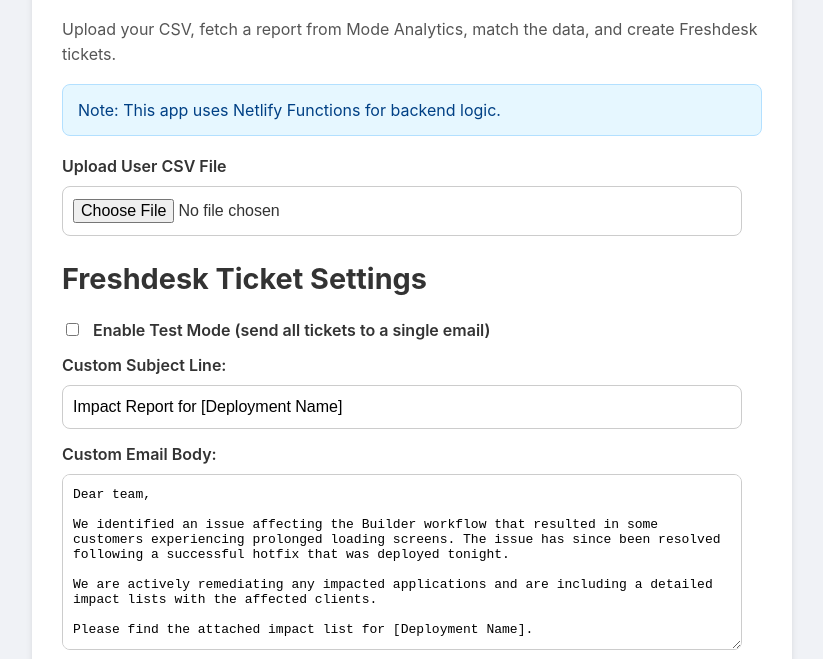
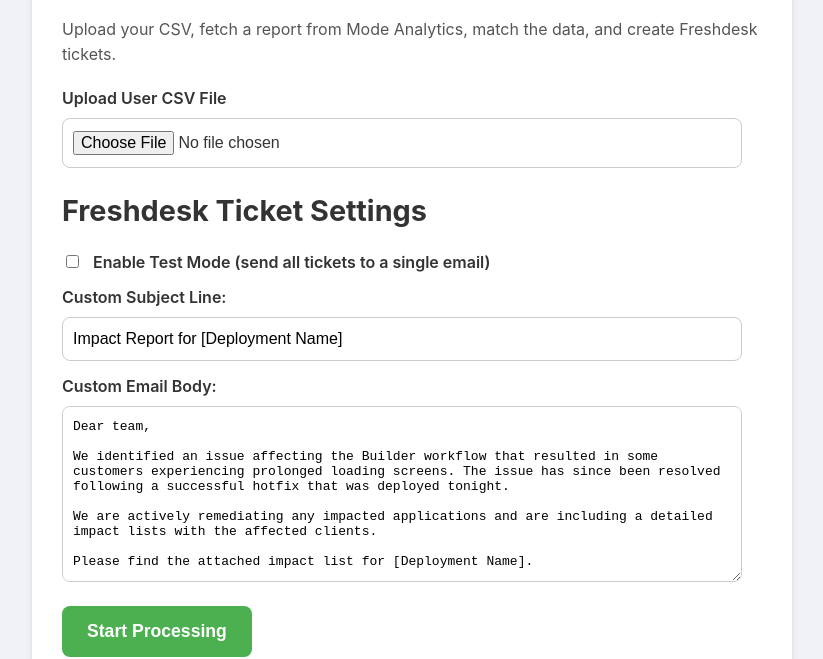
Before and after one commit to judaro26/blendP0, a website: page public/index.html in a window 1280 px wide. Shown: the part 170-829 px from the top of the page, without its empty margins (228-1051 px from the left). Drawn offline with Linux system fonts and the light colour scheme.

Commit message:
Update index.html

```diff
--- a/public/index.html
+++ b/public/index.html
@@ -10,10 +10,6 @@
     <div class="container">
         <h1>CSV Data Processor & Mode/Freshdesk Integrator</h1>
         <p>Upload your CSV, fetch a report from Mode Analytics, match the data, and create Freshdesk tickets.</p>
-
-        <div id="status-message" class="info-message">
-            Note: This app uses Netlify Functions for backend logic.
-        </div>
 
         <form id="upload-form">
             <label for="csv-file">Upload User CSV File</label>
```
